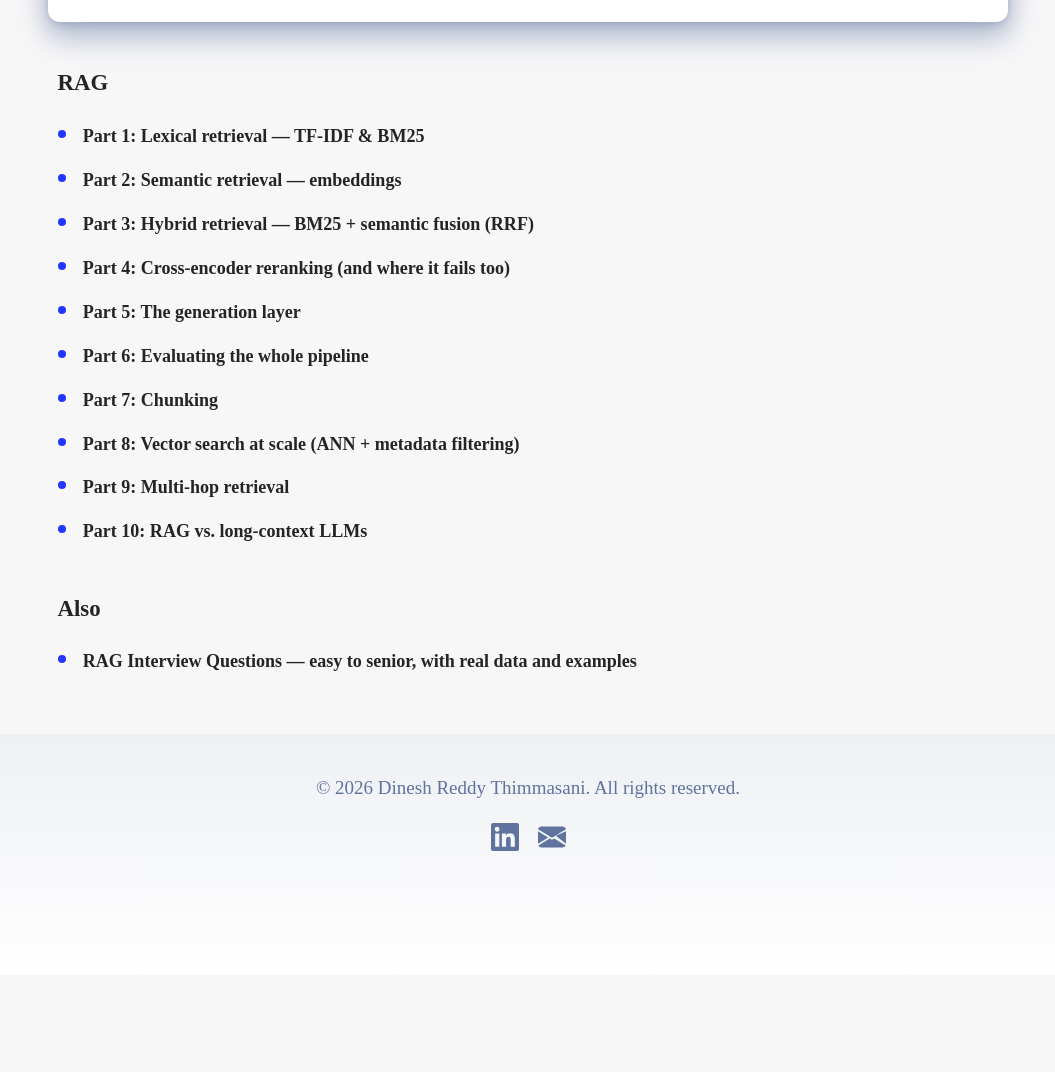
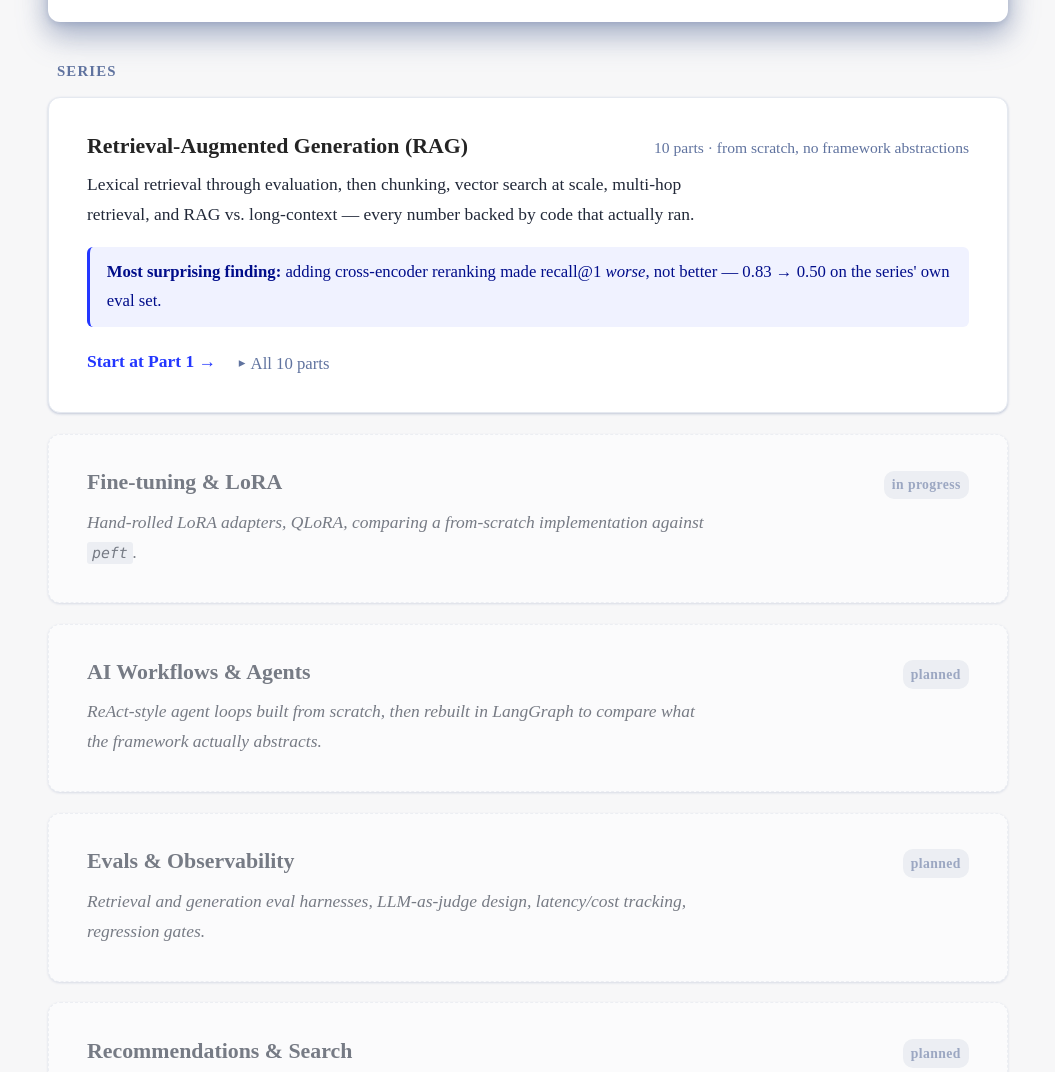
Before and after one commit to Thimmasani/rag-from-scratch, an Astro site: page / in a window 1280 px wide. Shown: the part 620-1692 px from the top of the page, without its empty margins (112-1167 px from the left). Before the commit the page ends 1595 px from the top, so only its background shows below. Built offline with nearby package versions, Linux system fonts and the light colour scheme; Astro itself is replaced by a stand-in of ours.

Commit message:
Redesign homepage: group series into topic cards
Replaces the flat RAG + Also link lists with topic cards: RAG's card
shows a one-line highlight (reranking's recall@1 regression) with all
10 parts collapsed behind a native <details> toggle, and the interview
questions link moved inside it. Adds placeholder cards (fine-tuning,
AI workflows, evals, recsys, traditional ML) tagged in-progress/planned
so the homepage visibly scales as new series are added, instead of
growing into one longer flat list.

```diff
--- a/src/pages/index.astro
+++ b/src/pages/index.astro
@@ -38,49 +38,94 @@ import { SITE_DESCRIPTION, SITE_TITLE } from '../consts';
 				</div>
 			</div>
 
-			<section class="series">
-				<h2>RAG</h2>
-				<ul class="series-list">
-					<li class="done">
-						<a href="/blog/rag-from-scratch-01-tfidf-bm25/">Part 1: Lexical retrieval — TF-IDF &amp; BM25</a>
-					</li>
-					<li class="done">
-						<a href="/blog/rag-from-scratch-02-embeddings/">Part 2: Semantic retrieval — embeddings</a>
-					</li>
-					<li class="done">
-						<a href="/blog/rag-from-scratch-03-hybrid-rrf/">Part 3: Hybrid retrieval — BM25 + semantic fusion (RRF)</a>
-					</li>
-					<li class="done">
-						<a href="/blog/rag-from-scratch-04-reranking/">Part 4: Cross-encoder reranking (and where it fails too)</a>
-					</li>
-					<li class="done">
-						<a href="/blog/rag-from-scratch-05-generation/">Part 5: The generation layer</a>
-					</li>
-					<li class="done">
-						<a href="/blog/rag-from-scratch-06-evaluation/">Part 6: Evaluating the whole pipeline</a>
-					</li>
-					<li class="done">
-						<a href="/blog/rag-from-scratch-07-chunking/">Part 7: Chunking</a>
-					</li>
-					<li class="done">
-						<a href="/blog/rag-from-scratch-08-vector-search-at-scale/">Part 8: Vector search at scale (ANN + metadata filtering)</a>
-					</li>
-					<li class="done">
-						<a href="/blog/rag-from-scratch-09-multihop-retrieval/">Part 9: Multi-hop retrieval</a>
-					</li>
-					<li class="done">
-						<a href="/blog/rag-from-scratch-10-long-context/">Part 10: RAG vs. long-context LLMs</a>
-					</li>
-				</ul>
+			<div class="section-label">Series</div>
+
+			<section class="series-card">
+				<div class="series-top">
+					<h2 class="series-title">Retrieval-Augmented Generation (RAG)</h2>
+					<span class="series-meta">10 parts &middot; from scratch, no framework abstractions</span>
+				</div>
+				<p class="series-desc">
+					Lexical retrieval through evaluation, then chunking, vector search at scale, multi-hop
+					retrieval, and RAG vs. long-context — every number backed by code that actually ran.
+				</p>
+				<div class="highlight">
+					<strong>Most surprising finding:</strong> adding cross-encoder reranking made recall@1
+					<em>worse</em>, not better — 0.83 &rarr; 0.50 on the series' own eval set.
+				</div>
+				<div class="series-actions">
+					<a class="start-link" href="/blog/rag-from-scratch-01-tfidf-bm25/">Start at Part 1 &rarr;</a>
+					<details>
+						<summary>All 10 parts</summary>
+						<ul class="part-list">
+							<li><a href="/blog/rag-from-scratch-01-tfidf-bm25/">1. Lexical retrieval — TF-IDF &amp; BM25</a></li>
+							<li><a href="/blog/rag-from-scratch-02-embeddings/">2. Semantic retrieval — embeddings</a></li>
+							<li><a href="/blog/rag-from-scratch-03-hybrid-rrf/">3. Hybrid retrieval — BM25 + RRF</a></li>
+							<li><a href="/blog/rag-from-scratch-04-reranking/">4. Cross-encoder reranking (and where it fails too)</a></li>
+							<li><a href="/blog/rag-from-scratch-05-generation/">5. The generation layer</a></li>
+							<li><a href="/blog/rag-from-scratch-06-evaluation/">6. Evaluating the whole pipeline</a></li>
+							<li><a href="/blog/rag-from-scratch-07-chunking/">7. Chunking</a></li>
+							<li><a href="/blog/rag-from-scratch-08-vector-search-at-scale/">8. Vector search at scale (ANN + metadata filtering)</a></li>
+							<li><a href="/blog/rag-from-scratch-09-multihop-retrieval/">9. Multi-hop retrieval</a></li>
+							<li><a href="/blog/rag-from-scratch-10-long-context/">10. RAG vs. long-context LLMs</a></li>
+						</ul>
+						<a class="also-link" href="/blog/rag-interview-questions/">&rarr; RAG Interview Questions (28 Q&amp;A, same series' data)</a>
+					</details>
+				</div>
 			</section>
 
-			<section class="series">
-				<h2>Also</h2>
-				<ul class="series-list">
-					<li class="done">
-						<a href="/blog/rag-interview-questions/">RAG Interview Questions — easy to senior, with real data and examples</a>
-					</li>
-				</ul>
+			<section class="series-card placeholder">
+				<div class="series-top">
+					<h2 class="series-title">Fine-tuning &amp; LoRA</h2>
+					<span class="coming-soon-tag">in progress</span>
+				</div>
+				<p class="series-desc">
+					Hand-rolled LoRA adapters, QLoRA, comparing a from-scratch implementation against <code>peft</code>.
+				</p>
+			</section>
+
+			<section class="series-card placeholder">
+				<div class="series-top">
+					<h2 class="series-title">AI Workflows &amp; Agents</h2>
+					<span class="coming-soon-tag">planned</span>
+				</div>
+				<p class="series-desc">
+					ReAct-style agent loops built from scratch, then rebuilt in LangGraph to compare what the
+					framework actually abstracts.
+				</p>
+			</section>
+
+			<section class="series-card placeholder">
+				<div class="series-top">
+					<h2 class="series-title">Evals &amp; Observability</h2>
+					<span class="coming-soon-tag">planned</span>
+				</div>
+				<p class="series-desc">
+					Retrieval and generation eval harnesses, LLM-as-judge design, latency/cost tracking,
+					regression gates.
+				</p>
+			</section>
+
+			<section class="series-card placeholder">
+				<div class="series-top">
+					<h2 class="series-title">Recommendations &amp; Search</h2>
+					<span class="coming-soon-tag">planned</span>
+				</div>
+				<p class="series-desc">
+					Learning-to-rank, CTR calibration, cold start, the retrieval&rarr;ranking&rarr;rerank funnel
+					outside of RAG.
+				</p>
+			</section>
+
+			<section class="series-card placeholder">
+				<div class="series-top">
+					<h2 class="series-title">Traditional ML</h2>
+					<span class="coming-soon-tag">planned</span>
+				</div>
+				<p class="series-desc">
+					The fundamentals series — bias/variance, regularization, evaluation metrics, feature
+					engineering — from scratch.
+				</p>
 			</section>
 		</main>
 		<Footer />
@@ -134,51 +179,163 @@ import { SITE_DESCRIPTION, SITE_TITLE } from '../consts';
 		}
 	}
 
-	.series {
-		margin-top: 2.5em;
-		padding: 0 0.5em;
+	.section-label {
+		font-size: 0.78em;
+		letter-spacing: 0.08em;
+		text-transform: uppercase;
+		color: rgb(var(--gray));
+		font-weight: 700;
+		margin: 2.5em 0 0.9em 0.6em;
 	}
-	.series h2 {
-		font-size: 1.2em;
-		margin: 0 0 1em 0;
+
+	.series-card {
+		background: #fff;
+		border-radius: 12px;
+		padding: 1.8em 2em;
+		margin-bottom: 1.1em;
+		box-shadow:
+			0 1px 3px rgba(var(--gray), 20%),
+			0 1px 2px rgba(var(--gray), 15%);
+		border: 1px solid rgb(var(--gray-light));
 	}
-	.series-list {
+	.series-card.placeholder {
+		opacity: 0.6;
+		border-style: dashed;
+	}
+	.series-top {
+		display: flex;
+		justify-content: space-between;
+		align-items: baseline;
+		gap: 1em;
+		flex-wrap: wrap;
+	}
+	.series-title {
+		font-size: 1.15em;
+		font-weight: 700;
+		margin: 0;
+	}
+	.series-meta {
+		font-size: 0.82em;
+		color: rgb(var(--gray));
+		white-space: nowrap;
+	}
+	.series-desc {
+		font-size: 0.92em;
+		color: rgb(var(--gray-dark));
+		margin: 0.5em 0 1em 0;
+		max-width: 620px;
+	}
+	.placeholder .series-title {
+		color: rgb(var(--gray-dark));
+	}
+	.placeholder .series-desc {
+		font-style: italic;
+		margin-bottom: 0;
+	}
+	.coming-soon-tag {
+		font-size: 0.72em;
+		background: rgb(var(--gray-light));
+		color: rgb(var(--gray));
+		padding: 0.2em 0.6em;
+		border-radius: 10px;
+		font-weight: 700;
+		letter-spacing: 0.03em;
+	}
+
+	.highlight {
+		background: #f0f2ff;
+		border-left: 3px solid var(--accent);
+		border-radius: 6px;
+		padding: 0.7em 1em;
+		font-size: 0.88em;
+		margin-bottom: 1.1em;
+		color: var(--accent-dark);
+	}
+	.highlight strong {
+		color: var(--accent-dark);
+	}
+
+	.series-actions {
+		display: flex;
+		align-items: baseline;
+		gap: 1.2em;
+		flex-wrap: wrap;
+	}
+	.start-link {
+		font-weight: 700;
+		font-size: 0.92em;
+		color: var(--accent);
+		text-decoration: none;
+	}
+	.start-link:hover {
+		text-decoration: underline;
+	}
+
+	details {
+		margin-top: 0;
+	}
+	summary {
+		cursor: pointer;
+		font-size: 0.88em;
+		color: rgb(var(--gray));
 		list-style: none;
-		margin: 0;
+		display: inline-flex;
+		align-items: center;
+		gap: 0.3em;
+		user-select: none;
+	}
+	summary::-webkit-details-marker {
+		display: none;
+	}
+	summary::before {
+		content: '▸';
+		font-size: 0.8em;
+		transition: transform 0.15s;
+	}
+	details[open] summary::before {
+		transform: rotate(90deg);
+	}
+
+	.part-list {
+		list-style: none;
+		margin: 0.8em 0 0 0;
 		padding: 0;
 		display: flex;
 		flex-direction: column;
-		gap: 0.7em;
+		gap: 0.45em;
 	}
-	.series-list li {
-		font-size: 0.95em;
-		padding-left: 1.4em;
+	.part-list li {
+		font-size: 0.88em;
+		padding-left: 1.2em;
 		position: relative;
 	}
-	.series-list li::before {
+	.part-list li::before {
 		content: '';
 		position: absolute;
 		left: 0;
-		top: 0.5em;
-		width: 8px;
-		height: 8px;
+		top: 0.55em;
+		width: 6px;
+		height: 6px;
 		border-radius: 50%;
-	}
-	.series-list li.done::before {
 		background: var(--accent);
 	}
-	.series-list li.upcoming::before {
-		background: rgb(var(--gray-light));
+	.part-list a {
+		color: rgb(var(--black));
+		text-decoration: none;
 	}
-	.series-list li.upcoming {
-		color: rgb(var(--gray));
+	.part-list a:hover {
+		color: var(--accent);
 	}
-	.series-list li.done a {
-		color: var(--black);
-		text-decoration: none;
-		font-weight: 600;
+	.also-link {
+		font-size: 0.85em;
+		margin-top: 0.9em;
+		display: block;
+		color: rgb(var(--gray-dark));
 	}
-	.series-list li.done a:hover {
-		text-decoration: underline;
+
+	@media (max-width: 600px) {
+		.series-card {
+			padding: 1.3em 1.4em;
+		}
 	}
 </style>
```
